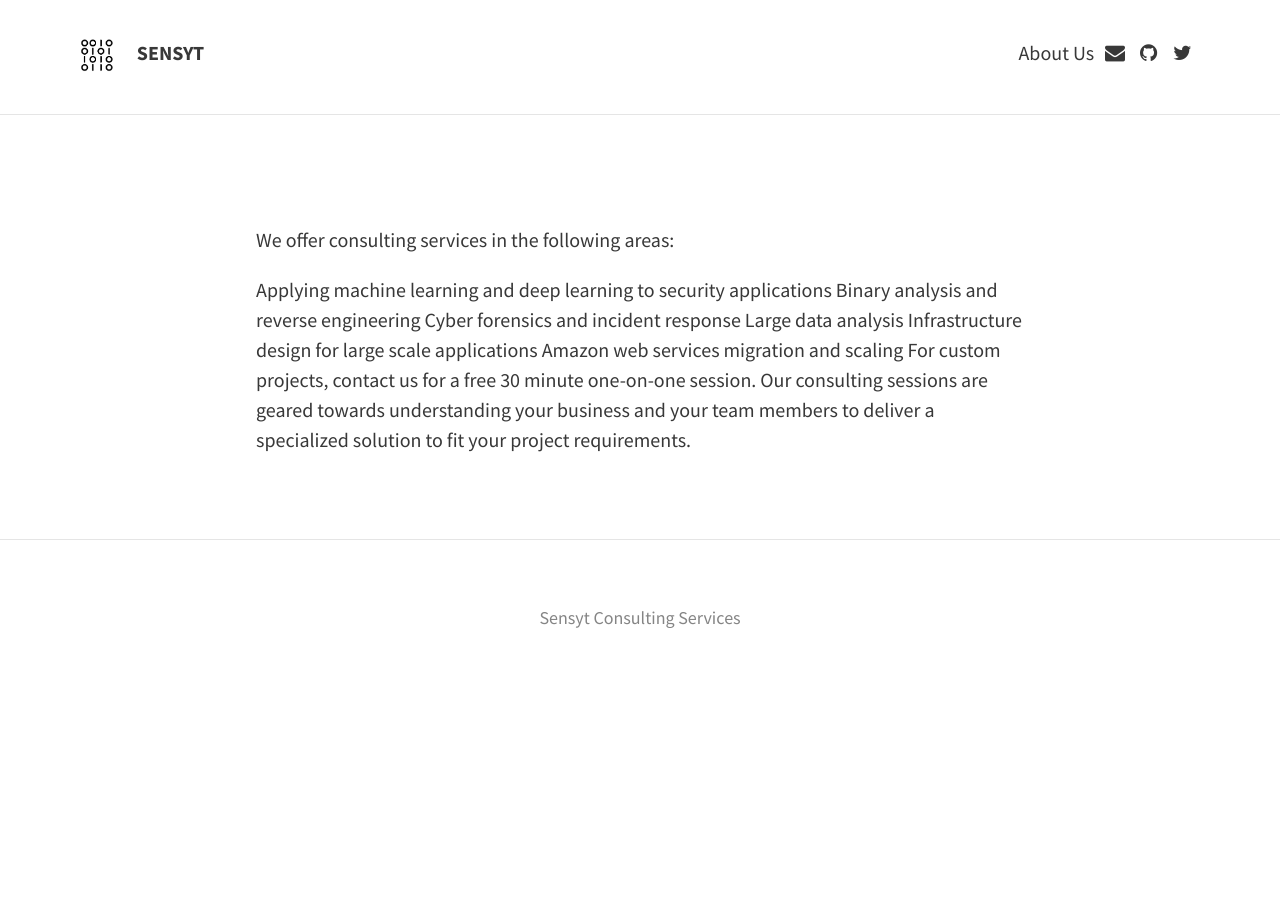
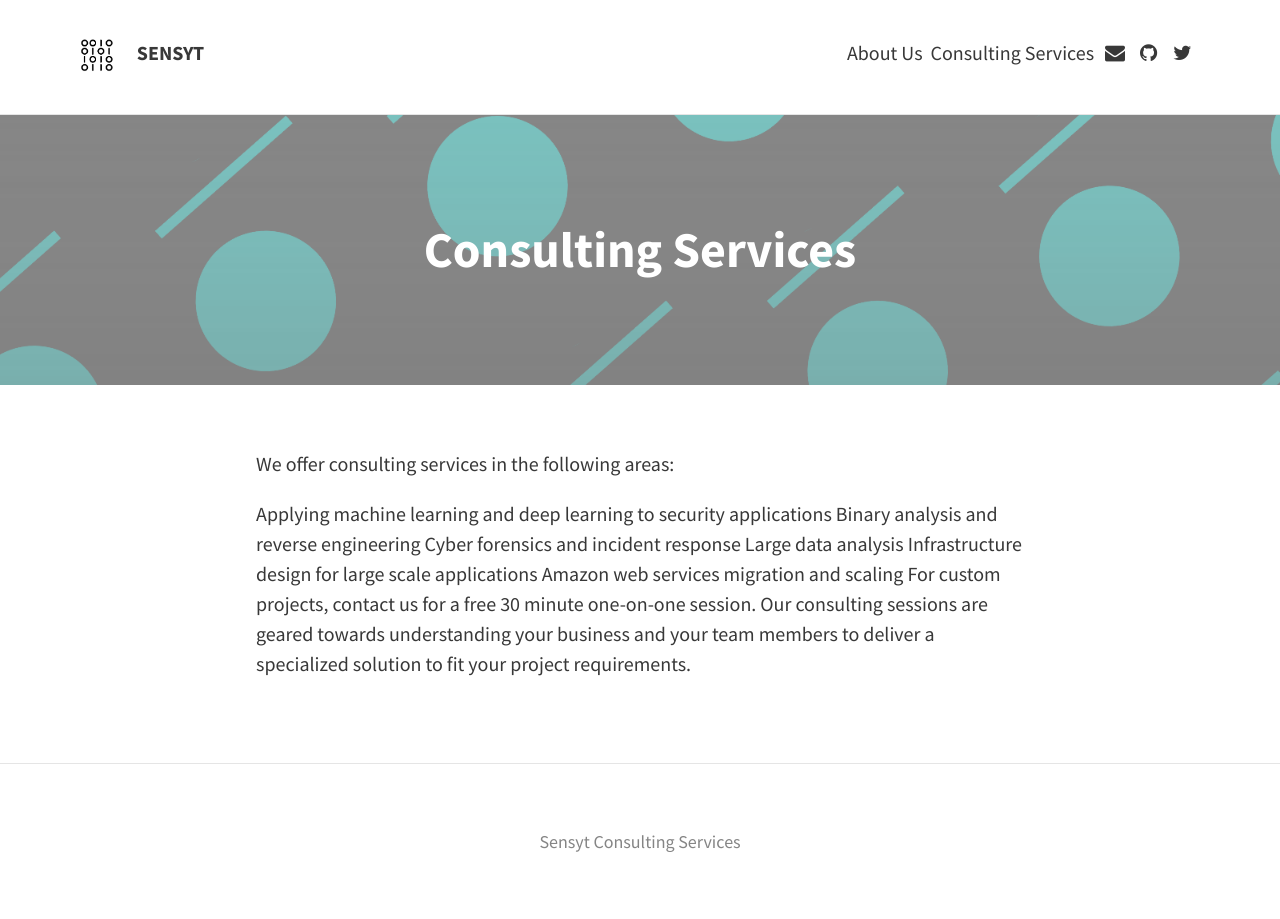
Before and after one commit to alrawi/sensyt.github.io, a Jekyll site: the page built from services.md, in a window 1280 px wide. Built offline with Jekyll 4.4.1, drawn with Linux system fonts in a browser that asks for light colours; nearby versions of some CDN libraries; our own code applies the rules of GitHub Pages for plain Markdown files.

Commit message:
Update services.md

```diff
--- a/services.md
+++ b/services.md
@@ -1,3 +1,11 @@
+---
+layout: page
+title: Consulting Services
+permalink: /services/
+hide: false
+feature-img: "img/sample_feature_img_3.png"
+---
+
 We offer consulting services in the following areas:
 
 Applying machine learning and deep learning to security applications
```
